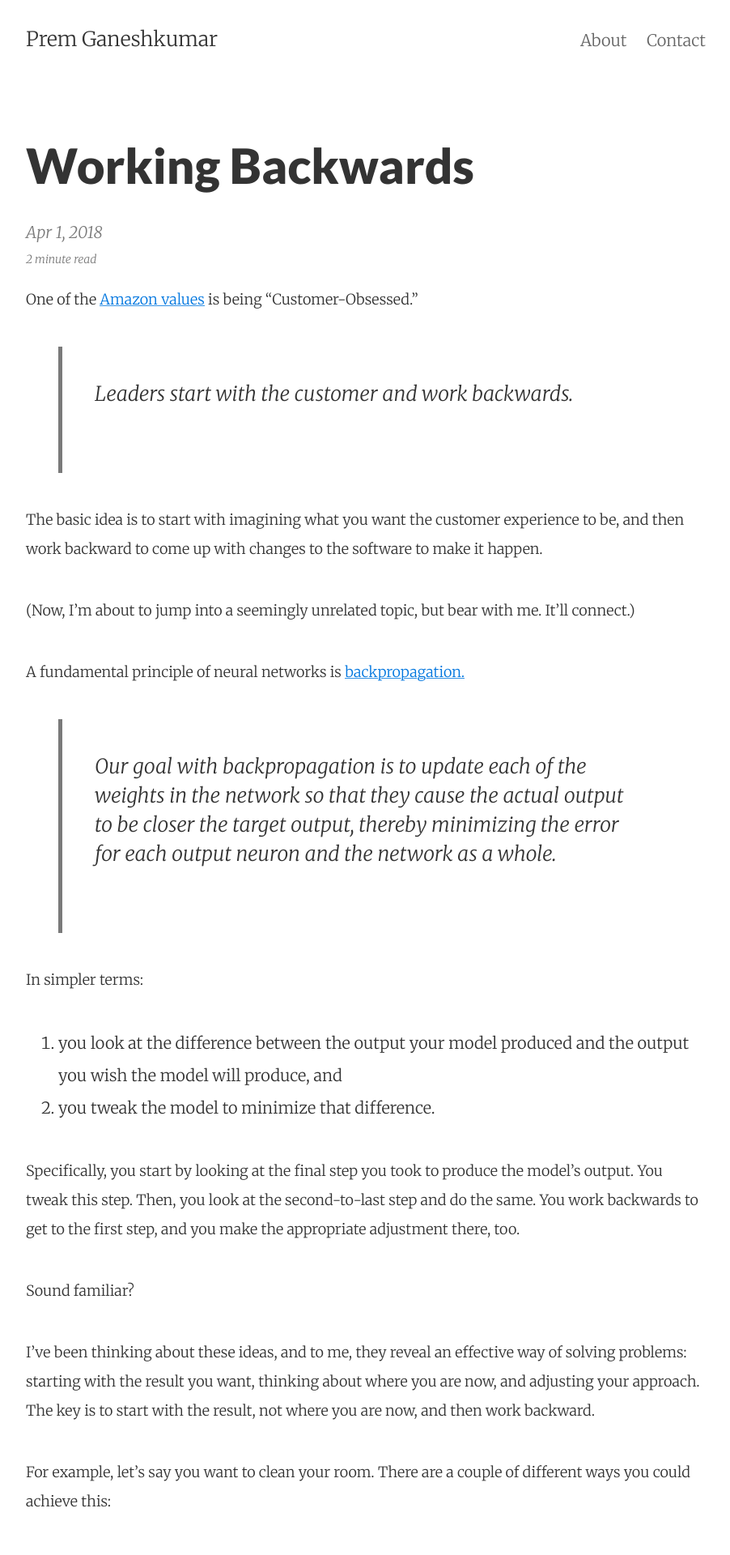
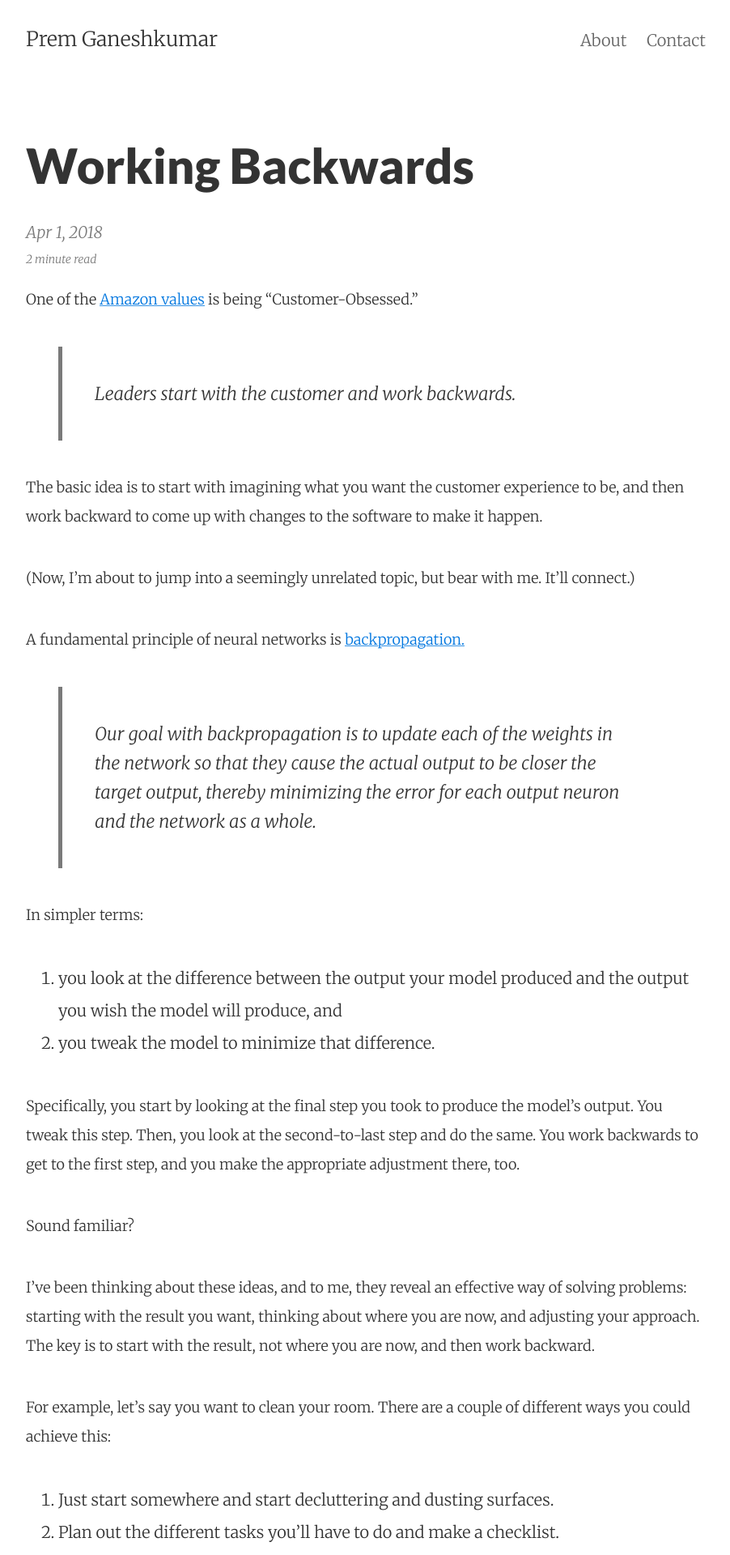
Before and after one commit to premgane/premgane.github.io, a Jekyll site: the page built from _posts/2018-04-01-working-backward.md, in a window 1280 px wide. Shown: the top 1920 px of the page at 81% size, without its empty margins (188-1090 px from the left). Built offline with Jekyll 4.4.1, drawn with Linux system fonts in a browser that asks for light colours.

Commit message:
Fix  some blockquote styling

```diff
--- a/_sass/_variables.scss
+++ b/_sass/_variables.scss
@@ -10,6 +10,7 @@ $monospace-font-family: 'Source Code Pro', Consolas, monospace !default;
 $h1: 2.998rem !default;
 $h2: 1.5rem !default;
 $h3: 1.25rem !default;
+$h31: 1.1rem !default;
 $h4: 1rem !default;
 $h5: .875rem !default;
 $h6: .75rem !default;
--- a/_sass/basscss/_base-typography.scss
+++ b/_sass/basscss/_base-typography.scss
@@ -62,8 +62,12 @@ blockquote {
 
 blockquote,
 blockquote p {
-  font-size: $h3;
+  font-size: $h31;
   font-style: italic;
+}
+
+blockquote p {
+  margin-bottom: 0px;
 }
 
 h1,
```
Also changed, not shown: 1 other file.
